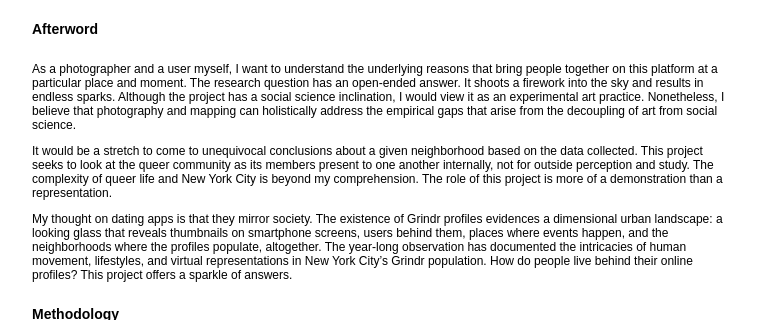
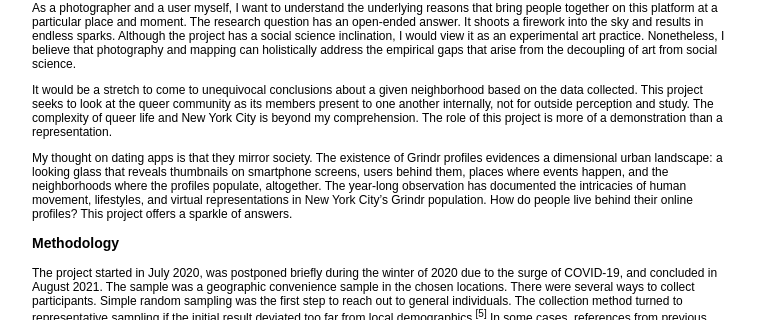
Before and after one commit to hsianghsi/hsianghsi.github.io, an Eleventy site: page _posts/grindr-profiles.md in a window 1280 px wide. Shown: the part 2480-2800 px from the top of the page, without its empty margins (32-799 px from the left). Built offline with nearby package versions, Linux system fonts and the light colour scheme; Eleventy itself is replaced by a stand-in of ours; files that its build step writes are made by us from their sources.

Commit message:
h4 update

```diff
--- a/styles.css
+++ b/styles.css
@@ -26,7 +26,9 @@
     font-family: Arial, Helvetica, sans-serif;
     font-size: 14px;
     font-weight: 700;
-    line-height: 2;
+    line-height: 1.5;
+    margin-top: 5px;
+    margin-bottom: 5px;
 }
 
 em{
```
Also changed, not shown: 2 other files.
